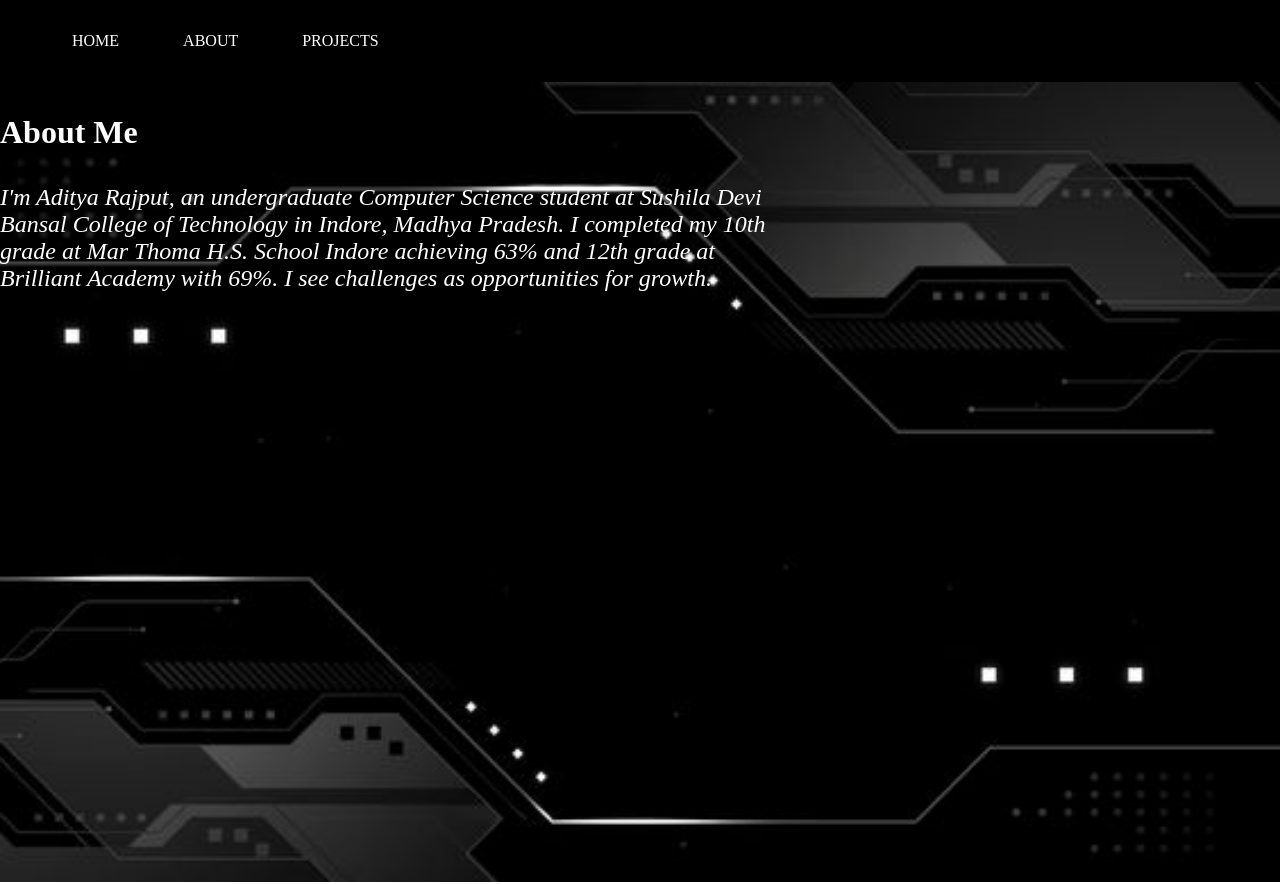
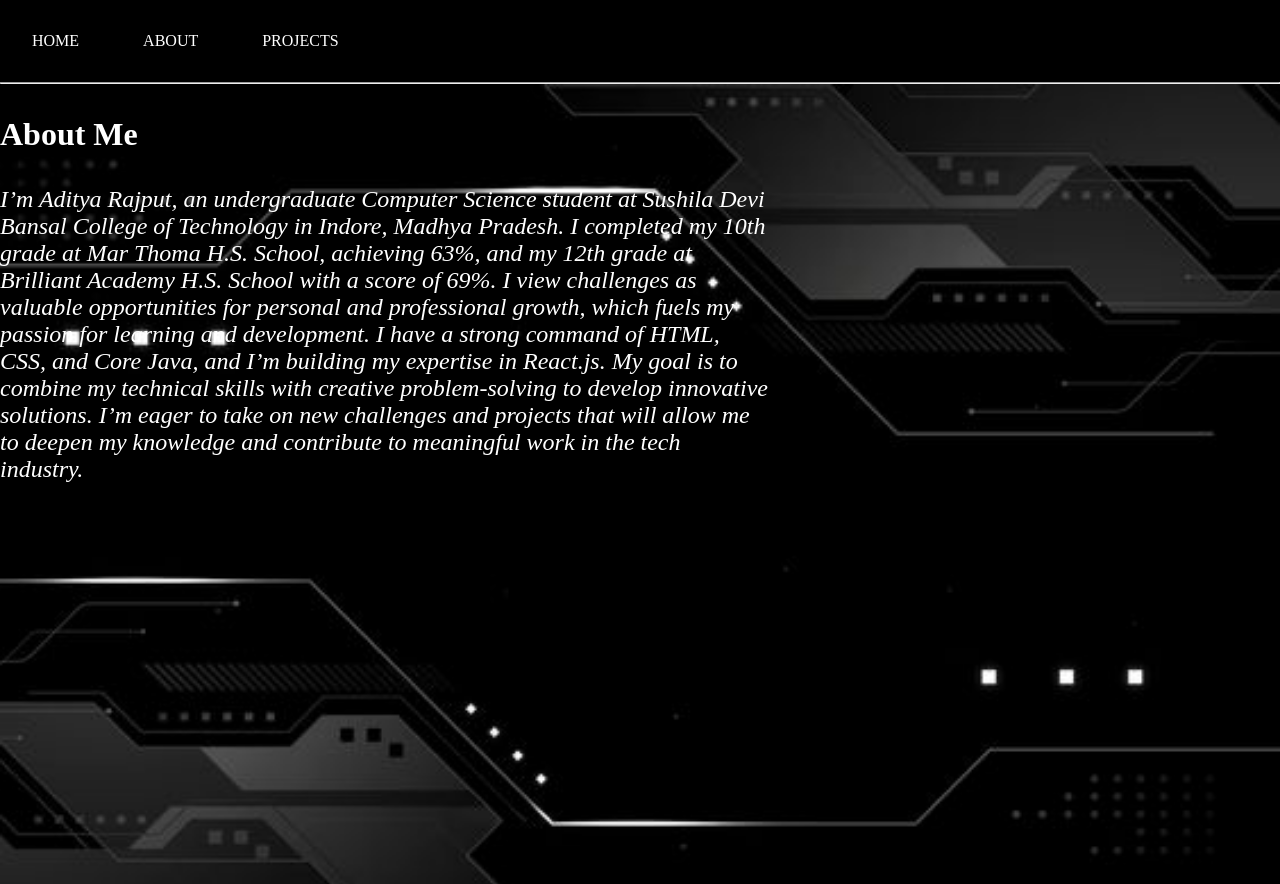
Before and after one commit to aaditya1904/Portfolio, a React (Vite) app: page /about in a window 1280 px wide. Built offline with nearby package versions, Linux system fonts and the light colour scheme.

Commit message:
resume page left

```diff
--- a/src/components/About/About.jsx
+++ b/src/components/About/About.jsx
@@ -1,19 +1,26 @@
 import React from "react";
-import './About.css';
+import "./About.css";
 
 function About() {
   return (
     <>
-    <div className="body">
-
-      <h1>About Me</h1>
-      <p className="content">
-        I'm Aditya Rajput, an undergraduate Computer Science student at Sushila
-        Devi Bansal College of Technology in Indore, Madhya Pradesh. I completed
-        my 10th grade at Mar Thoma H.S. School Indore achieving 63% and 12th
-        grade at Brilliant Academy with 69%. I see challenges as opportunities for growth.
-      </p>
-    </div>
+      <div className="body">
+        <h1>About Me</h1>
+        <p className="content">
+          I’m Aditya Rajput, an undergraduate Computer Science student at
+          Sushila Devi Bansal College of Technology in Indore, Madhya Pradesh. I
+          completed my 10th grade at Mar Thoma H.S. School, achieving 63%, and
+          my 12th grade at Brilliant Academy H.S. School with a score of 69%. I
+          view challenges as valuable opportunities for personal and
+          professional growth, which fuels my passion for learning and
+          development. I have a strong command of HTML, CSS, and Core Java, and
+          I’m building my expertise in React.js. My goal is to combine my
+          technical skills with creative problem-solving to develop innovative
+          solutions. I’m eager to take on new challenges and projects that will
+          allow me to deepen my knowledge and contribute to meaningful work in
+          the tech industry.
+        </p>
+      </div>
     </>
   );
 }
--- a/src/components/Header/Header.jsx
+++ b/src/components/Header/Header.jsx
@@ -1,19 +1,32 @@
-import React from 'react'
-import{Link,NavLink} from "react-router-dom"
-import './header.css'
+import React from 'react';
+import { Link, NavLink } from 'react-router-dom';
+import './header.css';
 
 function Header() {
   return (
-   <header>
-    <nav  className='head'>
-      <ul>
-      <li className='bar-btn' ><NavLink to = '/' style={{color:"white",textDecoration:"none"}} >HOME</NavLink></li>
-      <li className='bar-btn' ><Link to = '/about' style={{color:"white",textDecoration:"none"}}>ABOUT</Link></li>
-      <li className='bar-btn' ><Link to = '/projects' style={{color:"white",textDecoration:"none"}}>PROJECTS</Link></li>
-    </ul>
-    </nav>
-   </header>
-  )
+    <header>
+      <nav className='head'>
+        <ul>
+          <li className='bar-btn'>
+            <NavLink to='/' style={{ textDecoration: 'none' }}>
+              HOME
+            </NavLink>
+          </li>
+          <li className='bar-btn'>
+            <Link to='/about' style={{ textDecoration: 'none' }}>
+              ABOUT
+            </Link>
+          </li>
+          <li className='bar-btn'>
+            <Link to='/projects' style={{ textDecoration: 'none' }}>
+              PROJECTS
+            </Link>
+          </li>
+        </ul>
+      </nav>
+      <hr />
+    </header>
+  );
 }
 
-export default Header
+export default Header;
--- a/src/components/Header/header.css
+++ b/src/components/Header/header.css
@@ -1,15 +1,31 @@
-.head{
 
+
+.head {
     background-color: black;
     max-width: 100%;
 }
-ul{
+
+ul {
     list-style: none;
+    padding: 0;
+    margin: 0;
 }
+
 .head li {
     display: inline-block;
     padding: 2rem;
 }
-hr{
+
+hr {
     max-width: 100%;
 }
+
+
+.bar-btn a {
+    color: white;
+    text-decoration: none;
+    transition: color 0.3s;
+}
+.bar-btn a:hover {
+    color: aqua;
+}
```
